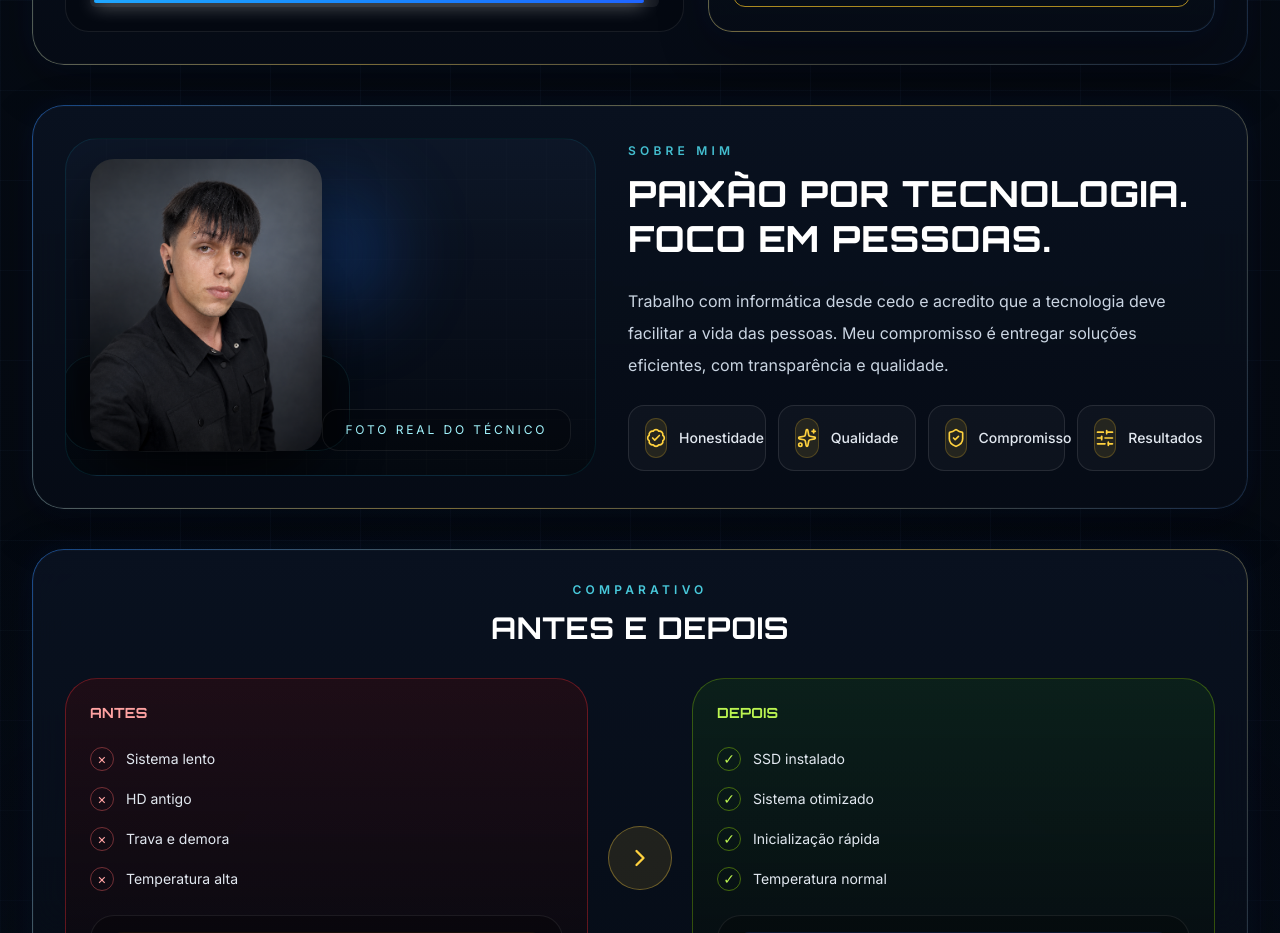
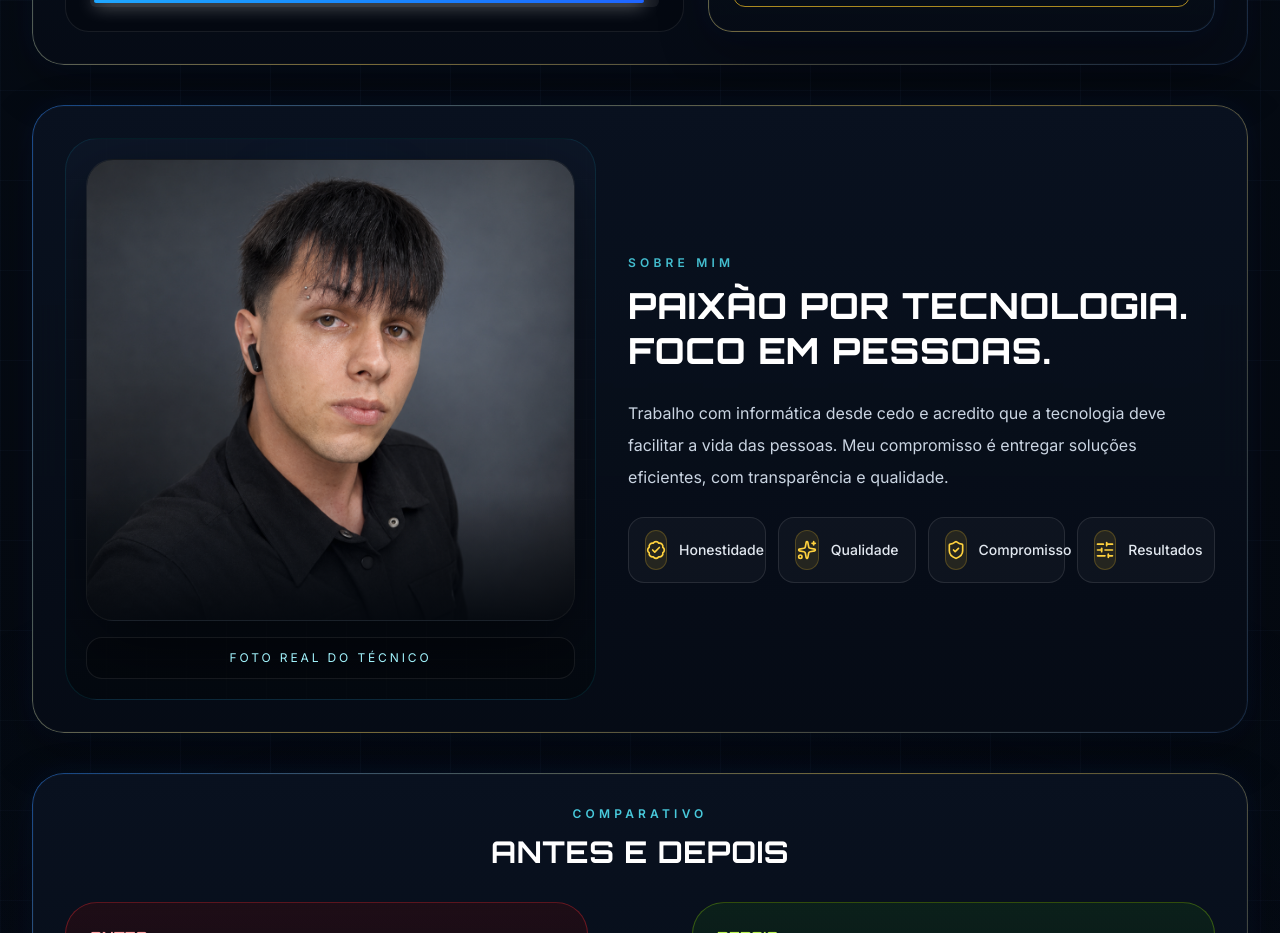
Before and after one commit to ShiedaTiago/tigastech, a React (Vite) app: page / in a window 1280 px wide. Shown: the part 1980-2913 px from the top of the page. Built offline with nearby package versions, Linux system fonts and the light colour scheme.

Commit message:
Refine about photo card

```diff
--- a/src/App.jsx
+++ b/src/App.jsx
@@ -263,21 +263,18 @@ function PcIllustration() {
 
 function PortraitPlaceholder() {
   return (
-    <div className="relative flex min-h-[320px] items-end overflow-hidden rounded-[2rem] border border-cyan-400/10 bg-[linear-gradient(180deg,rgba(14,23,40,0.92),rgba(4,9,16,0.96))] p-6">
-      <div className="absolute inset-0 floating-grid opacity-35" />
-      <div className="absolute left-1/2 top-8 h-40 w-40 -translate-x-1/2 rounded-full bg-[radial-gradient(circle,rgba(29,119,255,0.45),transparent_70%)] blur-2xl" />
-      <div className="relative mx-auto flex h-72 w-full max-w-[340px] items-end justify-center">
-        <div className="absolute inset-x-6 bottom-0 h-44 rounded-[2rem] bg-[linear-gradient(180deg,rgba(18,28,46,0.55),rgba(4,8,14,0.94))] ring-1 ring-white/8 shadow-[0_20px_60px_rgba(0,0,0,0.45)]" />
-        <div className="absolute inset-x-10 bottom-3 h-36 rounded-[1.6rem] border border-white/6 bg-black/15" />
+    <div className="relative overflow-hidden rounded-[2rem] border border-cyan-400/10 bg-[linear-gradient(180deg,rgba(14,23,40,0.92),rgba(4,9,16,0.96))] p-4 sm:p-5">
+      <div className="absolute inset-0 floating-grid opacity-25" />
+      <div className="absolute left-1/2 top-10 h-40 w-40 -translate-x-1/2 rounded-full bg-[radial-gradient(circle,rgba(29,119,255,0.32),transparent_70%)] blur-2xl" />
+      <div className="relative overflow-hidden rounded-[1.7rem] border border-white/8 bg-[linear-gradient(180deg,rgba(8,14,24,0.88),rgba(2,5,10,0.96))] shadow-[0_24px_70px_rgba(0,0,0,0.45)]">
         <img
           src="/tigas-photo.jpg"
           alt="Foto de Tigas Tech"
-          className="relative z-10 h-[292px] w-[240px] rounded-[1.5rem] object-cover object-[50%_18%] shadow-[0_24px_60px_rgba(0,0,0,0.45)]"
+          className="h-[420px] w-full object-cover object-[50%_18%] sm:h-[460px]"
         />
-        <div className="absolute bottom-3 h-28 w-64 rounded-[2rem] bg-[linear-gradient(180deg,rgba(12,15,22,0.15),rgba(4,8,12,0.92))]" />
-        <div className="absolute bottom-0 h-24 w-72 rounded-[2rem] border border-cyan-300/10 bg-black/25 backdrop-blur-sm" />
+        <div className="absolute inset-x-0 bottom-0 h-32 bg-[linear-gradient(180deg,transparent,rgba(4,8,14,0.92))]" />
       </div>
-      <div className="relative w-full rounded-2xl border border-white/8 bg-black/20 px-4 py-3 text-center text-xs uppercase tracking-[0.24em] text-cyan-200">
+      <div className="relative mt-4 rounded-2xl border border-white/8 bg-black/20 px-4 py-3 text-center text-xs uppercase tracking-[0.24em] text-cyan-200">
         foto real do técnico
       </div>
     </div>
```
